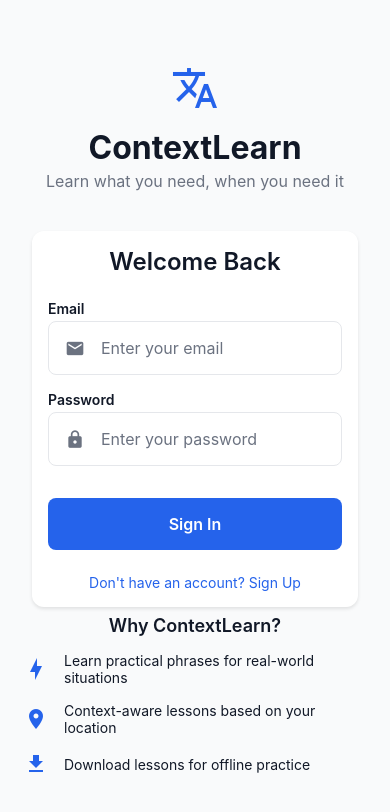
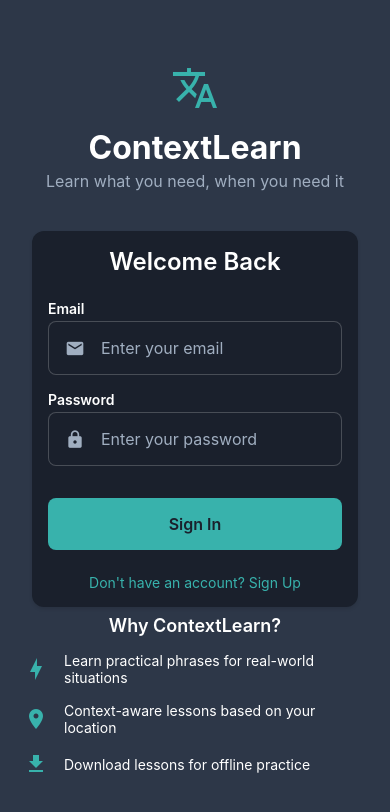
Before and after one commit to John-AMiller/ContextLearn, a React Native app: screen /Home in a window 390 px wide. Shown: the top 812 px of the page. Built offline with nearby package versions, Linux system fonts and the light colour scheme; no server answers.

Commit message:
Fixes from hell

```diff
--- a/src/components/common/Input.tsx
+++ b/src/components/common/Input.tsx
@@ -1,3 +1,4 @@
+// src/components/common/Input.tsx - Updated for dark theme compatibility
 import React from 'react';
 import {
   TextInput,
@@ -20,6 +21,7 @@ export const Input: React.FC<InputProps> = ({
   error,
   icon,
   style,
+  placeholderTextColor,
   ...props
 }) => {
   return (
@@ -29,7 +31,7 @@ export const Input: React.FC<InputProps> = ({
         {icon && <View style={styles.icon}>{icon}</View>}
         <TextInput
           style={[styles.input, style]}
-          placeholderTextColor={Colors.textSecondary}
+          placeholderTextColor={placeholderTextColor || Colors.textSecondary}
           {...props}
         />
       </View>
--- a/src/navigation/TabNavigator.tsx
+++ b/src/navigation/TabNavigator.tsx
@@ -1,3 +1,4 @@
+// src/navigation/TabNavigator.tsx - Updated for Style 2B Card Game Adventure
 import React from 'react';
 import { createBottomTabNavigator } from '@react-navigation/bottom-tabs';
 import { TabParamList } from '@/types/navigation';
@@ -14,10 +15,20 @@ const TabNavigator: React.FC = () => {
     <Tab.Navigator
       screenOptions={{
         tabBarActiveTintColor: Colors.primary,
-        tabBarInactiveTintColor: Colors.textSecondary,
+        tabBarInactiveTintColor: Colors.textDisabled,
         tabBarStyle: {
-          borderTopWidth: 1,
-          borderTopColor: Colors.border,
+          backgroundColor: Colors.background,
+          borderTopWidth: 2,
+          borderTopColor: Colors.primary,
+          paddingTop: 8,
+          paddingBottom: 16,
+          height: 70,
+        },
+        tabBarLabelStyle: {
+          fontSize: 9,
+          fontWeight: 'bold',
+          textTransform: 'uppercase',
+          letterSpacing: 0.5,
         },
         headerShown: false,
       }}
@@ -26,9 +37,9 @@ const TabNavigator: React.FC = () => {
         name="Home"
         component={HomeScreen}
         options={{
-          tabBarLabel: 'Learn',
+          tabBarLabel: 'Adventure',
           tabBarIcon: ({ color, size }) => (
-            <Icon name="home" size={size} color={color} />
+            <Icon name="castle" size={size} color={color} />
           ),
         }}
       />
@@ -36,9 +47,9 @@ const TabNavigator: React.FC = () => {
         name="Progress"
         component={ProgressScreen}
         options={{
-          tabBarLabel: 'Progress',
+          tabBarLabel: 'Inventory',
           tabBarIcon: ({ color, size }) => (
-            <Icon name="chart-line" size={size} color={color} />
+            <Icon name="treasure-chest" size={size} color={color} />
           ),
         }}
       />
@@ -46,9 +57,9 @@ const TabNavigator: React.FC = () => {
         name="Profile"
         component={ProfileScreen}
         options={{
-          tabBarLabel: 'Profile',
+          tabBarLabel: 'Guild',
           tabBarIcon: ({ color, size }) => (
-            <Icon name="account" size={size} color={color} />
+            <Icon name="shield-account" size={size} color={color} />
           ),
         }}
       />
@@ -56,93 +67,4 @@ const TabNavigator: React.FC = () => {
   );
 };
 
-
-
-import { ScrollView, View, Text, StyleSheet } from 'react-native';
-import { Card } from '@/components/common/Card';
-import { Layout } from '@/constants/layout';
-import { useProgress } from '@/hooks/useProgress';
-
-const styles = StyleSheet.create({
-  container: {
-    flex: 1,
-    backgroundColor: Colors.surface,
-  },
-  header: {
-    padding: Layout.spacing.lg,
-  },
-  title: {
-    fontSize: 24,
-    fontWeight: 'bold',
-    color: Colors.text,
-  },
-  overviewCard: {
-    marginBottom: Layout.spacing.md,
-  },
-  sectionTitle: {
-    fontSize: 18,
-    fontWeight: '600',
-    color: Colors.text,
-    marginBottom: Layout.spacing.md,
-  },
-  weekChart: {
-    flexDirection: 'row',
-    justifyContent: 'space-between',
-    alignItems: 'flex-end',
-    height: 150,
-  },
-  dayColumn: {
-    flex: 1,
-    alignItems: 'center',
-  },
-  dayBar: {
-    width: '60%',
-    borderRadius: Layout.borderRadius.sm,
-  },
-  dayLabel: {
-    fontSize: 12,
-    color: Colors.textSecondary,
-    marginTop: Layout.spacing.sm,
-  },
-  scenarioItem: {
-    paddingVertical: Layout.spacing.md,
-    borderBottomWidth: 1,
-    borderBottomColor: Colors.divider,
-  },
-  scenarioInfo: {
-    marginBottom: Layout.spacing.sm,
-  },
-  scenarioTitle: {
-    fontSize: 16,
-    fontWeight: '500',
-    color: Colors.text,
-  },
-  scenarioDate: {
-    fontSize: 14,
-    color: Colors.textSecondary,
-  },
-  masteryContainer: {
-    flexDirection: 'row',
-    alignItems: 'center',
-    gap: Layout.spacing.sm,
-  },
-  masteryText: {
-    fontSize: 14,
-    fontWeight: '600',
-    color: Colors.primary,
-    width: 40,
-  },
-  masteryBar: {
-    flex: 1,
-    height: 8,
-    backgroundColor: Colors.border,
-    borderRadius: 4,
-  },
-  masteryFill: {
-    height: '100%',
-    backgroundColor: Colors.success,
-    borderRadius: 4,
-  },
-});
-
 export default TabNavigator;
--- a/src/screens/HomeScreen.tsx
+++ b/src/screens/HomeScreen.tsx
@@ -1,3 +1,4 @@
+// src/screens/HomeScreen.tsx - Updated for Style 2B Card Game Adventure
 import React, { useState } from 'react';
 import {
   View,
@@ -5,8 +6,8 @@ import {
   StyleSheet,
   ScrollView,
   TouchableOpacity,
-  Animated,
-  Alert
+  Alert,
+  StatusBar
 } from 'react-native';
 import { SafeAreaView } from 'react-native-safe-area-context';
 import { useNavigation } from '@react-navigation/native';
@@ -23,35 +24,43 @@ import { getGreeting, getLanguageFlag } from '@/utils/helpers';
 import { findScenarioMatch, getConfirmationMessage } from '@/services/scenarioMatching.service';
 import Icon from 'react-native-vector-icons/MaterialCommunityIcons';
 import { LanguageSwitcher } from '@/components/common/LanguageSwitcher';
+import { LinearGradient } from 'expo-linear-gradient';
 
 export const HomeScreen: React.FC = () => {
   const navigation = useNavigation<RootStackNavigationProp>();
   const { user } = useAuth();
   const { currentLanguage } = useLanguage();
-  const { completedScenarios, streak } = useProgress();
+  const { completedScenarios, streak, totalXP } = useProgress();
 
   const [inputText, setInputText] = useState('');
 
-  const secondaryMethods = [
+  // Mock data for gaming elements
+  const gems = Math.floor(totalXP / 10) + 247; // Convert XP to gems
+  const energy = 85; // Mock energy percentage
+
+  const gameCards = [
     {
-      icon: 'school-outline',
-      label: 'Lessons',
-      id: 'lessons',
-      description: 'Structured curriculum from basics to advanced',
+      icon: '🏰',
+      title: 'Castle Academy',
+      description: 'Structured learning path',
+      reward: '+50 XP',
+      colors: ['#ed64a6', '#f687b3'],
       onPress: () => navigation.navigate('LinearLessons')
     },
     {
-      icon: 'view-grid-outline',
-      label: 'Browse Categories',
-      id: 'categories',
-      description: 'Practice specific scenarios and situations',
+      icon: '⚔️',
+      title: 'Battle Arena',
+      description: 'Quick conversation duels',
+      reward: '+25 XP',
+      colors: ['#38b2ac', '#4fd1c7'],
       onPress: () => navigation.navigate('Categories')
     },
     {
-      icon: 'camera-outline',
-      label: 'Upload Photo',
-      id: 'photo',
-      description: 'Learn from images with AI assistance',
+      icon: '🗺️',
+      title: 'Explorer Mode',
+      description: 'Discover through images',
+      reward: '+35 XP',
+      colors: ['#ed8936', '#fbb033'],
       onPress: () => navigation.navigate('PhotoUpload')
     }
   ];
@@ -73,144 +82,103 @@ export const HomeScreen: React.FC = () => {
           {
             text: 'Yes',
             onPress: () => {
-              // Navigate to Categories screen (they'll find the matching scenario there)
               navigation.navigate('Categories');
             }
           },
           {
             text: 'No',
             onPress: () => {
-              // Create custom lesson with original input
               navigation.navigate('LessonCustomization', { inputText });
             }
           }
         ]
       );
     } else {
-      // No match found, go straight to custom lesson
       navigation.navigate('LessonCustomization', { inputText });
     }
   };
 
   return (
     <SafeAreaView style={styles.container} edges={['top']}>
-      <ScrollView style={styles.scrollView}>
-        <View style={styles.header}>
-          <View>
-            <Text style={styles.greeting}>
-              {getGreeting()}, {user?.name || 'Learner'}!
-            </Text>
-            <Text style={styles.subtitle}>
-              Learning {getLanguageFlag(currentLanguage)} {currentLanguage?.charAt(0).toUpperCase() + currentLanguage?.slice(1)}
-            </Text>
-          </View>
-          <LanguageSwitcher />
+      <StatusBar barStyle="light-content" backgroundColor={Colors.background} />
+
+      {/* Header with Gaming UI */}
+      <LinearGradient
+        colors={['#38b2ac', '#319795']}
+        style={styles.header}
+      >
+        <View style={styles.gemsCounter}>
+          <Text style={styles.gemsText}>💎 {gems.toLocaleString()}</Text>
         </View>
 
-        {/* Streak Display */}
-        {streak > 0 && (
-          <Card style={styles.streakCard}>
-            <View style={styles.streakContent}>
-              <Icon name="fire" size={24} color="#ff6b35" />
-              <Text style={styles.streakText}>
-                {streak} day streak! Keep it up! 🔥
-              </Text>
+        <Text style={styles.greeting}>Adventure Awaits! ⚔️</Text>
+        <Text style={styles.subtitle}>Choose your learning quest</Text>
+
+        {/* Energy Bar */}
+        <View style={styles.energyContainer}>
+          <View style={styles.energyBar}>
+            <LinearGradient
+              colors={['#68d391', '#48bb78']}
+              style={[styles.energyFill, { width: `${energy}%` }]}
+            />
           </View>
-          </Card>
-        )}
+        </View>
+      </LinearGradient>
 
-        {/* Primary Input Section */}
-        <Card style={styles.primaryCard}>
-          <Text style={styles.primaryTitle}>What would you like to learn?</Text>
-          <Text style={styles.primarySubtitle}>
-            Describe a scenario, topic, or specific words you want to practice
-          </Text>
-
-          <View style={styles.inputContainer}>
+      {/* Content Area */}
+      <View style={styles.contentArea}>
+        {/* Custom Quest Creation */}
+        <View style={styles.deckArea}>
+          <Text style={styles.deckLabel}>🎴 Create Custom Quest</Text>
           <Input
             value={inputText}
             onChangeText={setInputText}
-              placeholder="Enter a scenario, topic, or word..."
+            placeholder="Describe your learning adventure..."
             multiline
-              style={styles.primaryInput}
+            style={styles.questInput}
             maxLength={300}
           />
 
           {inputText.trim().length > 0 && (
-              <Animated.View style={styles.continueButtonContainer}>
             <TouchableOpacity
-                  style={styles.continueButton}
+              style={styles.playButton}
               onPress={handleContinueToCustomization}
             >
-                  <Icon name="arrow-right" size={20} color={Colors.background} />
+              <Text style={styles.playButtonText}>▶️</Text>
             </TouchableOpacity>
-              </Animated.View>
           )}
         </View>
 
-          {inputText.trim().length > 0 && (
-            <Text style={styles.characterCount}>
-              {inputText.length}/300 characters
-            </Text>
-          )}
-        </Card>
-
-        {/* Learning Options */}
-        <Card>
-          <Text style={styles.sectionTitle}>Learning Options</Text>
-          {secondaryMethods.map(method => (
+        {/* Game Cards */}
+        <ScrollView
+          style={styles.cardsContainer}
+          showsVerticalScrollIndicator={false}
+        >
+          {gameCards.map((card, index) => (
             <TouchableOpacity
-              key={method.id}
-              style={styles.methodButton}
-              onPress={method.onPress}
+              key={index}
+              style={styles.gameCard}
+              onPress={card.onPress}
             >
-              <View style={styles.methodIcon}>
-                <Icon name={method.icon} size={24} color={Colors.primary} />
+              <LinearGradient
+                colors={card.colors as [string, string, ...string[]]}
+                style={styles.gameCardGradient}
+              >
+                <View style={styles.cardIcon}>
+                  <Text style={styles.cardIconText}>{card.icon}</Text>
                 </View>
-              <View style={styles.methodContent}>
-                <Text style={styles.methodText}>{method.label}</Text>
-                <Text style={styles.methodDescription}>{method.description}</Text>
+                <View style={styles.cardContent}>
+                  <Text style={styles.cardTitle}>{card.title}</Text>
+                  <Text style={styles.cardDescription}>{card.description}</Text>
                 </View>
-              <Icon name="chevron-right" size={24} color={Colors.textSecondary} />
+                <View style={styles.cardReward}>
+                  <Text style={styles.cardRewardText}>{card.reward}</Text>
+                </View>
+              </LinearGradient>
             </TouchableOpacity>
           ))}
-        </Card>
-
-        {/* Ready for Review Section */}
-        {completedScenarios.length > 0 && (
-          <Card>
-            <Text style={styles.sectionTitle}>Ready for Review</Text>
-            {completedScenarios.slice(0, 3).map((scenario, index) => (
-              <View key={scenario.id} style={styles.reviewItem}>
-                <View style={styles.reviewInfo}>
-                  <Text style={styles.reviewTitle}>{scenario.title}</Text>
-                  <Text style={styles.reviewMastery}>
-                    {scenario.mastery}% mastery • {scenario.lastPracticed}
-                  </Text>
+        </ScrollView>
       </View>
-                <TouchableOpacity
-                  style={styles.reviewButton}
-                  onPress={() => {
-                    // TODO: Navigate to review for this scenario
-                    console.log('Review scenario:', scenario.id);
-                  }}
-                >
-                  <Text style={styles.reviewButtonText}>Review</Text>
-                </TouchableOpacity>
-              </View>
-            ))}
-
-            {completedScenarios.length > 3 && (
-              <TouchableOpacity style={styles.seeAllButton}>
-                <Text style={styles.seeAllText}>
-                  See all {completedScenarios.length} completed scenarios
-                </Text>
-                <Icon name="chevron-right" size={16} color={Colors.primary} />
-              </TouchableOpacity>
-            )}
-          </Card>
-        )}
-      </ScrollView>
     </SafeAreaView>
   );
 };
@@ -218,156 +186,151 @@ export const HomeScreen: React.FC = () => {
 const styles = StyleSheet.create({
   container: {
     flex: 1,
-    backgroundColor: Colors.surface,
+    backgroundColor: Colors.background,
   },
-  scrollView: {
+  header: {
+    padding: Layout.spacing.lg,
+    paddingBottom: Layout.spacing.md,
+    position: 'relative',
+    overflow: 'hidden',
+  },
+  gemsCounter: {
+    position: 'absolute',
+    top: Layout.spacing.lg,
+    right: Layout.spacing.lg,
+    backgroundColor: Colors.accent,
+    paddingHorizontal: Layout.spacing.sm,
+    paddingVertical: Layout.spacing.xs,
+    borderRadius: Layout.borderRadius.lg,
+  },
+  gemsText: {
+    fontSize: 11,
+    fontWeight: 'bold',
+    color: '#744210',
+  },
+  greeting: {
+    fontSize: 19,
+    fontWeight: 'bold',
+    color: Colors.text,
+    marginBottom: Layout.spacing.xs,
+    textShadowColor: 'rgba(0,0,0,0.2)',
+    textShadowOffset: { width: 0, height: 2 },
+    textShadowRadius: 4,
+  },
+  subtitle: {
+    fontSize: 13,
+    color: Colors.text,
+    opacity: 0.9,
+    marginBottom: Layout.spacing.sm,
+  },
+  energyContainer: {
+    marginTop: Layout.spacing.sm,
+  },
+  energyBar: {
+    backgroundColor: 'rgba(255,255,255,0.2)',
+    borderRadius: Layout.borderRadius.sm,
+    height: 6,
+    overflow: 'hidden',
+  },
+  energyFill: {
+    height: '100%',
+    borderRadius: Layout.borderRadius.sm,
+  },
+  contentArea: {
+    flex: 1,
+    padding: Layout.spacing.lg,
+    paddingTop: Layout.spacing.md,
+  },
+  deckArea: {
+    backgroundColor: Colors.cardBackground,
+    borderRadius: Layout.borderRadius.lg,
+    padding: Layout.spacing.lg,
+    borderWidth: 2,
+    borderColor: Colors.cardBorder,
+    borderStyle: 'dashed',
+    marginBottom: Layout.spacing.lg,
+  },
+  deckLabel: {
+    fontSize: 14,
+    color: Colors.textSecondary,
+    marginBottom: Layout.spacing.sm,
+    fontWeight: 'bold',
+  },
+  questInput: {
+    backgroundColor: 'rgba(255,255,255,0.1)',
+    borderColor: 'rgba(255,255,255,0.2)',
+    color: Colors.text,
+    minHeight: 60,
+  },
+  playButton: {
+    backgroundColor: Colors.primary,
+    width: 36,
+    height: 36,
+    borderRadius: 18,
+    alignItems: 'center',
+    justifyContent: 'center',
+    alignSelf: 'flex-end',
+    marginTop: Layout.spacing.sm,
+  },
+  playButtonText: {
+    fontSize: 16,
+    color: Colors.text,
+  },
+  cardsContainer: {
     flex: 1,
   },
-  header: {
+  gameCard: {
+    marginBottom: Layout.spacing.sm,
+    borderRadius: Layout.borderRadius.lg,
+    overflow: 'hidden',
+  },
+  gameCardGradient: {
+    padding: Layout.spacing.md,
     flexDirection: 'row',
-    justifyContent: 'space-between',
-    alignItems: 'flex-start',
-    padding: Layout.spacing.lg,
-    paddingBottom: Layout.spacing.md,
+    alignItems: 'center',
+    borderWidth: 2,
+    borderColor: 'rgba(255,255,255,0.1)',
+    borderRadius: Layout.borderRadius.lg,
   },
-  greeting: {
-    fontSize: 24,
+  cardIcon: {
+    width: 44,
+    height: 44,
+    backgroundColor: 'rgba(255,255,255,0.2)',
+    borderRadius: Layout.borderRadius.lg,
+    alignItems: 'center',
+    justifyContent: 'center',
+    marginRight: Layout.spacing.md,
+    borderWidth: 2,
+    borderColor: 'rgba(255,255,255,0.3)',
+  },
+  cardIconText: {
+    fontSize: 20,
+  },
+  cardContent: {
+    flex: 1,
+  },
+  cardTitle: {
+    fontSize: 14,
+    fontWeight: 'bold',
+    color: Colors.text,
+    marginBottom: 2,
+  },
+  cardDescription: {
+    fontSize: 11,
+    color: Colors.text,
+    opacity: 0.9,
+  },
+  cardReward: {
+    backgroundColor: 'rgba(255,255,255,0.2)',
+    paddingHorizontal: Layout.spacing.sm,
+    paddingVertical: 2,
+    borderRadius: Layout.borderRadius.sm,
+    borderWidth: 1,
+    borderColor: 'rgba(255,255,255,0.3)',
+  },
+  cardRewardText: {
+    fontSize: 8,
     fontWeight: 'bold',
     color: Colors.text,
   },
-  subtitle: {
-    fontSize: 16,
-    color: Colors.textSecondary,
-    marginTop: Layout.spacing.xs,
-  },
-  streakCard: {
-    backgroundColor: '#fff3e0',
-    borderLeftWidth: 4,
-    borderLeftColor: '#ff6b35',
-    marginBottom: Layout.spacing.md,
-  },
-  streakContent: {
-    flexDirection: 'row',
-    alignItems: 'center',
-    gap: Layout.spacing.sm,
-  },
-  streakText: {
-    fontSize: 16,
-    fontWeight: '600',
-    color: '#d84315',
-  },
-  primaryCard: {
-    marginBottom: Layout.spacing.md,
-  },
-  primaryTitle: {
-    fontSize: 20,
-    fontWeight: 'bold',
-    color: Colors.text,
-    marginBottom: Layout.spacing.xs,
-  },
-  primarySubtitle: {
-    fontSize: 14,
-    color: Colors.textSecondary,
-    marginBottom: Layout.spacing.lg,
-  },
-  inputContainer: {
-    position: 'relative',
-  },
-  primaryInput: {
-    minHeight: 80,
-    paddingRight: 50,
-  },
-  continueButtonContainer: {
-    position: 'absolute',
-    right: 8,
-    bottom: 8,
-  },
-  continueButton: {
-    width: 36,
-    height: 36,
-    borderRadius: 18,
-    backgroundColor: Colors.primary,
-    alignItems: 'center',
-    justifyContent: 'center',
-  },
-  characterCount: {
-    fontSize: 12,
-    color: Colors.textSecondary,
-    textAlign: 'right',
-    marginTop: Layout.spacing.xs,
-  },
-  sectionTitle: {
-    fontSize: 18,
-    fontWeight: '600',
-    color: Colors.text,
-    marginBottom: Layout.spacing.md,
-  },
-  methodButton: {
-    flexDirection: 'row',
-    alignItems: 'center',
-    paddingVertical: Layout.spacing.md,
-    borderBottomWidth: 1,
-    borderBottomColor: Colors.border,
-  },
-  methodIcon: {
-    width: 40,
-    alignItems: 'center',
-  },
-  methodContent: {
-    flex: 1,
-    marginLeft: Layout.spacing.md,
-  },
-  methodText: {
-    fontSize: 16,
-    fontWeight: '600',
-    color: Colors.text,
-  },
-  methodDescription: {
-    fontSize: 14,
-    color: Colors.textSecondary,
-    marginTop: Layout.spacing.xs,
-  },
-  reviewItem: {
-    flexDirection: 'row',
-    alignItems: 'center',
-    paddingVertical: Layout.spacing.md,
-    borderBottomWidth: 1,
-    borderBottomColor: Colors.border,
-  },
-  reviewInfo: {
-    flex: 1,
-  },
-  reviewTitle: {
-    fontSize: 16,
-    fontWeight: '600',
-    color: Colors.text,
-  },
-  reviewMastery: {
-    fontSize: 14,
-    color: Colors.textSecondary,
-    marginTop: Layout.spacing.xs,
-  },
-  reviewButton: {
-    backgroundColor: Colors.primary,
-    paddingHorizontal: Layout.spacing.md,
-    paddingVertical: Layout.spacing.sm,
-    borderRadius: Layout.borderRadius.md,
-  },
-  reviewButtonText: {
-    fontSize: 14,
-    fontWeight: '600',
-    color: Colors.background,
-  },
-  seeAllButton: {
-    flexDirection: 'row',
-    alignItems: 'center',
-    justifyContent: 'center',
-    paddingVertical: Layout.spacing.md,
-    marginTop: Layout.spacing.sm,
-  },
-  seeAllText: {
-    fontSize: 14,
-    color: Colors.primary,
-    marginRight: Layout.spacing.xs,
-  },
 });
```
Also changed, not shown: src/constants/colors.ts (+28 -11 lines). Lines whose indentation alone changed are shown as unchanged.
